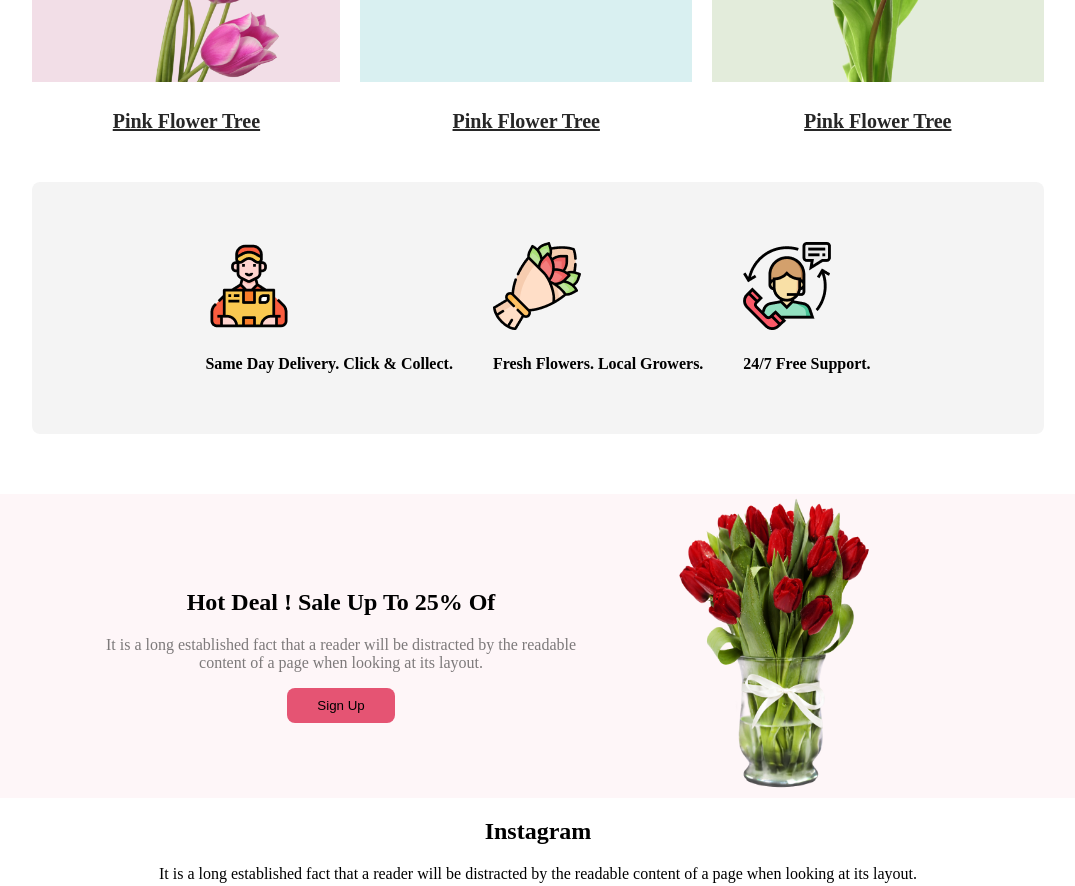
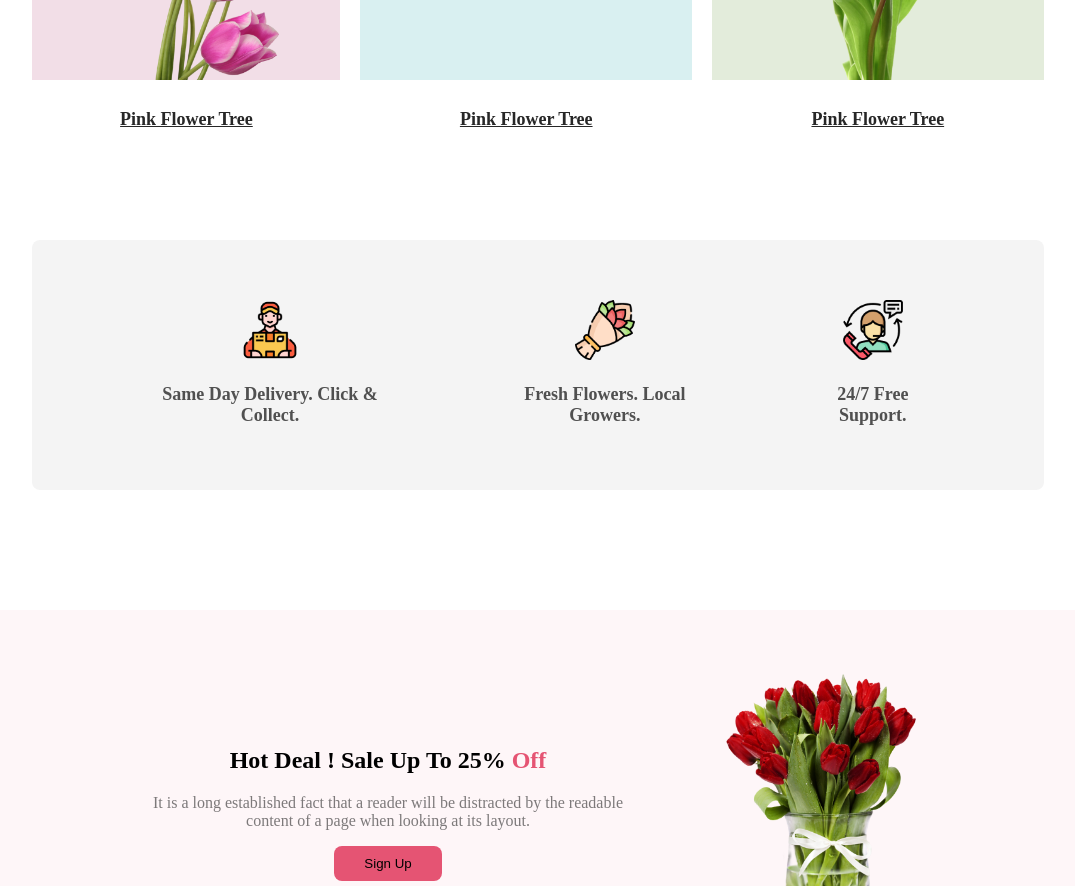
Before and after one commit to marufahossain/flower-shop-assignment, a plain HTML site: page index.html in a window 1280 px wide. Shown: the part 1040-1926 px from the top of the page, without its empty margins (102-1177 px from the left). Drawn offline with Linux system fonts and the light colour scheme.

Commit message:
asset-flex

```diff
--- a/index.html
+++ b/index.html
@@ -52,17 +52,17 @@
 <section class="flower-asset-section">
     <div class="container">
         <div class="flower-asset">
-            <div>
-    <img src="./Flower Asset/Group 57.png" alt="">
+    <div class="asset-flex" >
+    <img class="img-asset" src="./Flower Asset/Group 57.png" alt="">
     <h4 class="asset-desc">Same Day Delivery. Click & Collect.</h3>
     </div>
 
-    <div>
-        <img src="./Flower Asset/Group 58.png" alt="">
+    <div class="asset-flex">
+        <img class="img-asset" src="./Flower Asset/Group 58.png" alt="">
         <h4 class="asset-desc">Fresh Flowers. Local Growers.</h4>
     </div>
-    <div>
-        <img src="./Flower Asset/Group 59.png" alt="">
+    <div class="asset-flex">
+        <img class="img-asset" src="./Flower Asset/Group 59.png" alt="">
         <h4 class="asset-desc">24/7 Free Support.</h4>
     </div>
 </div>
@@ -70,7 +70,7 @@
 </section>
 <section class="hot-deal">
     <div>
-        <h1>Hot Deal ! Sale Up To 25% Of</h1>
+        <h1>Hot Deal ! Sale Up To 25% <span class="text-color-orange" > Off</span></h1>
         <p class="banner-desc-center">It is a long established fact that a reader will be distracted by the readable <br>
             content of a page when looking at its layout.</p>
             <button class="btn">Sign Up</button>
@@ -102,7 +102,7 @@
             <h1>Get The Latest Deals</h1>
             <p>$30 coupon for first shopping</p>
             <input type="text" placeholder="Enter your email here">
-            <button class="btn">subscribe</button>
+            <button class="btn">Subscribe</button>
         </div>
     </div>
     </nav>
@@ -115,8 +115,7 @@
         <section class="shop-about">
             <div class="container">
                 <h1><span class="shop-title">Flower</span><span class="shop-title-info">Shop</span></h1>
-                <p class="shop-desc">It is a long established fact that a reader will be distracted by the readable
-                    content of a page when looking at its layout</p>
+                <p class="shop-desc">It is a long established fact that a reader will be distracted by the readable content of a page when looking at its layout</p>
             </div>
         </section>
     </footer>
--- a/style.css
+++ b/style.css
@@ -52,18 +52,21 @@ margin-bottom: 0;
 
 }
 .hot-deal{
-    padding-left: 200px;
 border-radius: 8px;
 background: rgba(229, 84, 115, 0.05);
 display: flex;
 text-align: center;
 gap: 100px;
 align-items: center;
+justify-content: center;
+padding-top: 60px;
+padding-bottom: 60px;
     }
     .img-2{
         width: 200px;
-       height: 300px;
-
+    }
+    .text-color-orange {
+        color:#E55473;
     }
     .banner-desc-center{
         color: rgba(39, 39, 39, 0.60);
@@ -131,7 +134,7 @@ align-items: center;
     .pink-flower-text {
         color: #272727;
         text-align: center;
-        font-size: 20px;
+        font-size: 18px;
         font-weight: 700;
         line-height: 28px;
         text-decoration-line: underline;
@@ -139,21 +142,35 @@ align-items: center;
     }
 
     .flower-asset-section{
-        padding-top: 60px;
-        padding-bottom: 60px;
+        padding-top: 120px;
+        padding-bottom: 120px;
     }
     .flower-asset{
         display: flex;
-        gap: 40px;
+        gap: 80px;
         border-radius: 8px;
         background: rgba(39, 39, 39, 0.05);
         padding-top:60px;
         padding-bottom: 40px;
-        justify-content: center;
+        justify-content: space-around;
+        padding-left: 100px;
+        padding-right: 100px;
+
 
     }
     .asset-desc{
+        text-align: center;
+        color: #272727CC;
+        font-size: 18px;
+    }
+    .asset-flex{
+        display: flex;
+        flex-direction: column;
         align-items: center;
+    }
+
+    .img-asset{
+        width:60px;
     }
     .insta{
 
@@ -189,6 +206,8 @@ align-items: center;
 
         color: rgba(255, 255, 255, 0.90);
 
+        text-align: center;
+
     }.shop-title-info{
         color: white;
     }
```
